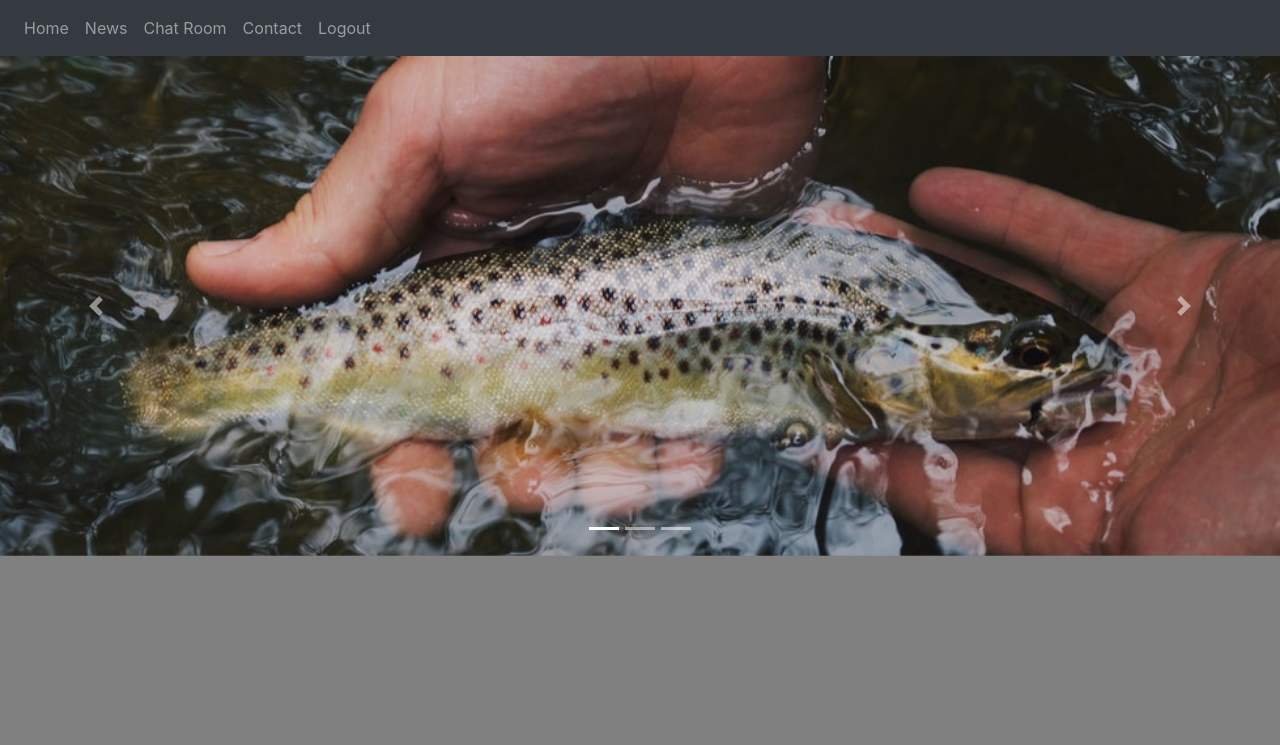
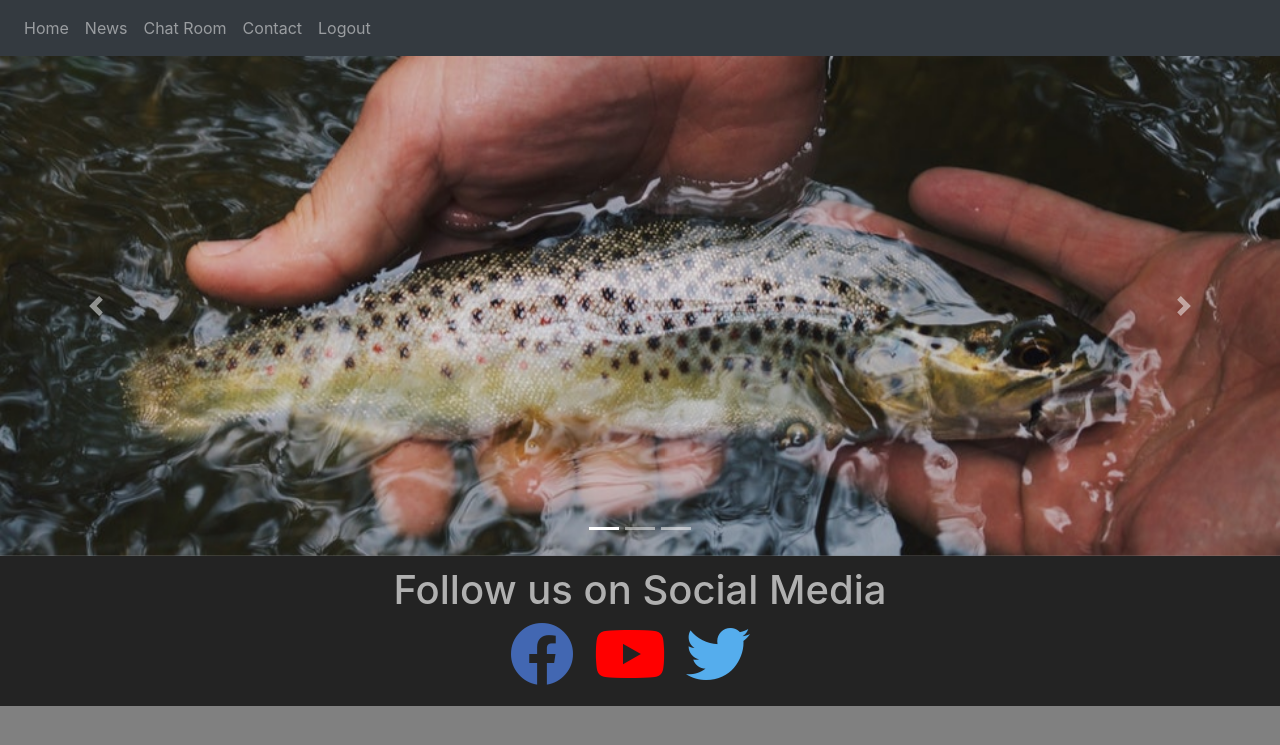
Before and after one commit to Heyrio/AnglerHub, a Node server app: page /home in a window 1280 px wide. Shown: the top 745 px of the page. Run offline with Node 20, Linux system fonts and the light colour scheme; some libraries are stand-ins or nearby versions.

Commit message:
Add files via upload

```diff
--- a/public/css/homeStyle.css
+++ b/public/css/homeStyle.css
@@ -1,5 +1,12 @@
+*{
+    padding: 0;
+    margin: 0;
+    box-sizing: border-box;
+}
+
 body{
     background: gray;
+    color: white;
 }
 
 .upload{
@@ -13,3 +20,38 @@ body{
      object-fit: cover;
 
 }
+
+.social-media-bar{
+    padding: 10px;
+    height: 150px;
+    background-color: #232323;
+    white-space: nowrap;
+    overflow: hidden;
+    text-overflow: ellipsis;
+}
+
+h1{
+    color: rgba(255, 255, 255, 0.644);
+}
+
+.cons{
+
+    display: flex;
+    justify-content: center;
+    font-size: 4em;
+}
+
+i{
+    margin-right: 20px;
+}
+.fa-facebook{
+    color: #4267B2;
+}
+
+.fa-youtube{
+    color: #FF0000;
+}
+
+.fa-twitter{
+    color: #55ADED;
+}
--- a/views/home.hbs
+++ b/views/home.hbs
@@ -8,7 +8,8 @@
 
     <!-- google fonts -->
 
-
+    <!-- font awesome -->
+    <link rel="stylesheet" href="https://use.fontawesome.com/releases/v5.8.1/css/all.css" integrity="sha384-50oBUHEmvpQ+1lW4y57PTFmhCaXp0ML5d60M1M7uH2+nqUivzIebhndOJK28anvf" crossorigin="anonymous">
 
     <!-- Bootstrap -->
     <link rel="stylesheet" href="https://stackpath.bootstrapcdn.com/bootstrap/4.3.1/css/bootstrap.min.css" integrity="sha384-ggOyR0iXCbMQv3Xipma34MD+dH/1fQ784/j6cY/iJTQUOhcWr7x9JvoRxT2MZw1T" crossorigin="anonymous">
@@ -48,6 +49,16 @@
   </a>
 </div>
 
+<div class="contaier-fluid social-media-bar">
+  <div class="container d-flex justify-content-center">
+    <h1>Follow us on Social Media</h1>
+  </div>
+  <div class="cons">
+    <i class="fab fa-facebook"></i>
+    <i class="fab fa-youtube"></i>
+    <i class="fab fa-twitter"></i>
+  </div>
+</div>
 
 
   <script src="https://code.jquery.com/jquery-3.3.1.slim.min.js" integrity="sha384-q8i/X+965DzO0rT7abK41JStQIAqVgRVzpbzo5smXKp4YfRvH+8abtTE1Pi6jizo" crossorigin="anonymous"></script>
```
